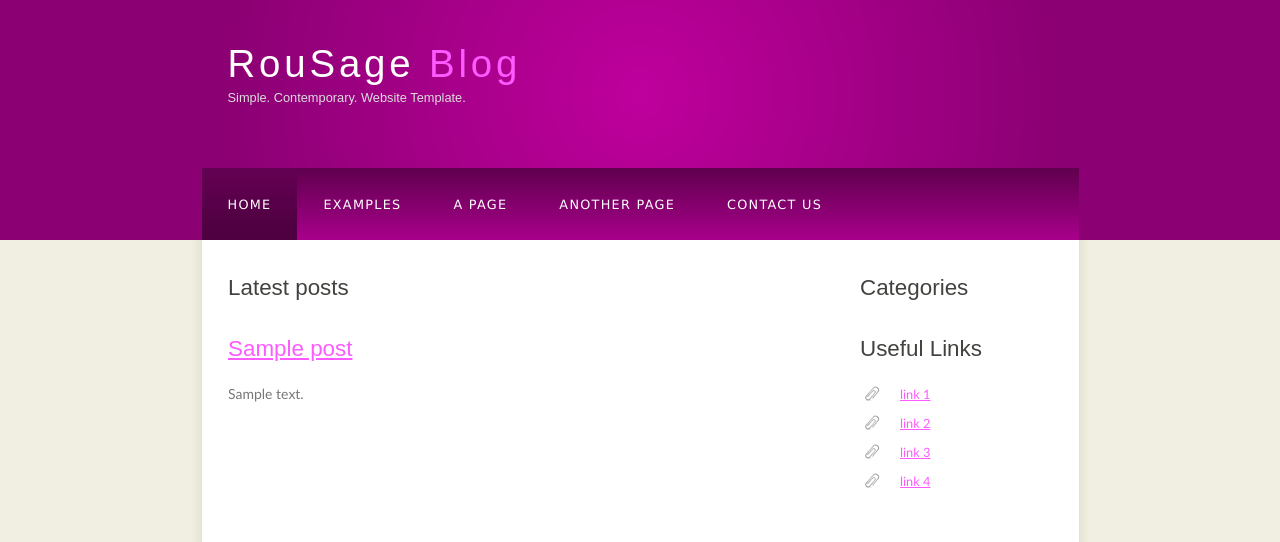
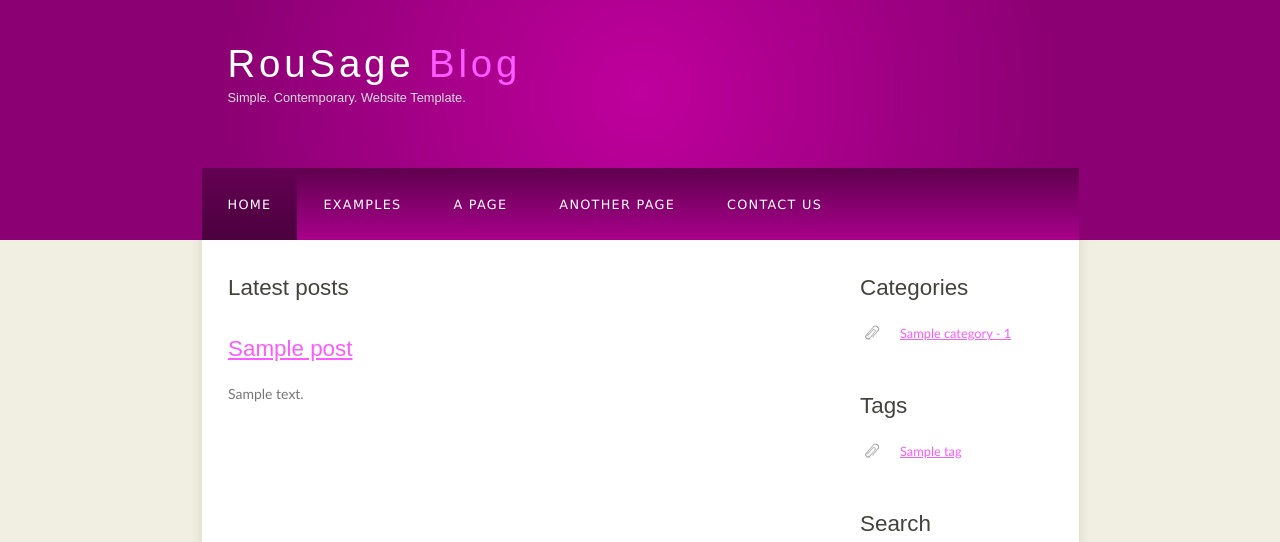
Before and after one commit to RouSage/blog, a Django app: page /blog/ in a window 1280 px wide. Shown: the top 542 px of the page. Run offline with Django 3.2, Linux system fonts and the light colour scheme; tables that the repository leaves empty hold one stand-in row (values such as "Sample post").

Commit message:
Show posts and categories in sidebar

```diff
--- a/blog/templates/blog/_sidebar.html
+++ b/blog/templates/blog/_sidebar.html
@@ -1,12 +1,23 @@
 <div class="sidebar">
-        <!-- insert your sidebar items here -->
     <h3>Categories</h3>
-        <h3>Useful Links</h3>
     <ul>
-            <li><a href="#">link 1</a></li>
-            <li><a href="#">link 2</a></li>
-            <li><a href="#">link 3</a></li>
-            <li><a href="#">link 4</a></li>
+        {% for category in categories %}
+        <li>
+            <a href="{% url 'blog:category' category.url_slug %}">
+                {{ category.name }} - {{ category.n_posts }}
+            </a>
+        </li>
+        {% endfor %}
+    </ul>
+    <h3>Tags</h3>
+    <ul>
+        {% for tag in tags %}
+        <li>
+            <a href="{% url 'blog:tag' tag.url_slug %}">
+                {{ tag.name }}
+            </a>
+        </li>
+        {% endfor %}
     </ul>
     <h3>Search</h3>
     <form method="post" action="#" id="search_form">
--- a/blog/urls.py
+++ b/blog/urls.py
@@ -10,6 +10,8 @@ urlpatterns = [
     path("<slug:post_slug>/", views.detail, name="detail"),
     # ex: /blog/archive/2018/10
     path("archive/<int:year>/<int:month>/", views.archive_date, name="archive_date"),
-    # ex: /blog/programming
-    path("archive/<slug:category_slug>/", views.archive_category, name="archive_category")
+    # ex: /blog/archive/programming
+    path("categories/<slug:category_slug>/", views.category, name="category"),
+    # ex: /blog/archive/web
+    path("tags/<slug:tag_slug>/", views.tag, name="tag")
 ]
--- a/blog/views.py
+++ b/blog/views.py
@@ -1,13 +1,19 @@
 from django.shortcuts import render, get_object_or_404, get_list_or_404
-from .models import Post, Category
+from .models import Post, Category, Tag
+from django.db.models import Count
 
 
 def index(request):
     posts = get_list_or_404(Post.objects.order_by(
         "-posted_on"), published=True)[:10]
+    categories = Category.objects.annotate(
+        n_posts=Count('post')).order_by('name')
+    tags = Tag.objects.all().order_by('name')
     context = {
         "posts": posts,
-        "page_title": "Latest posts"
+        "page_title": "Latest posts",
+        "categories": categories,
+        "tags": tags
     }
     return render(request, "blog/index.html", context)
 
@@ -22,11 +28,20 @@ def archive_date(request, year, month):
     return render(request, "blog/index.html", context)
 
 
-def archive_category(request, category_slug):
+def category(request, category_slug):
     category = get_object_or_404(Category, url_slug=category_slug)
     context = {
         "posts": category.post_set.all(),
         "page_title": "Posts by '{}' category".format(category.name)
+    }
+    return render(request, "blog/index.html", context)
+
+
+def tag(request, tag_slug):
+    tag = get_object_or_404(Tag, url_slug=tag_slug)
+    context = {
+        "posts": tag.post_set.all(),
+        "page_tile": "Posts by '{}' tag".format(tag.name)
     }
     return render(request, "blog/index.html", context)
 
```
Lines whose indentation alone changed are shown as unchanged.
